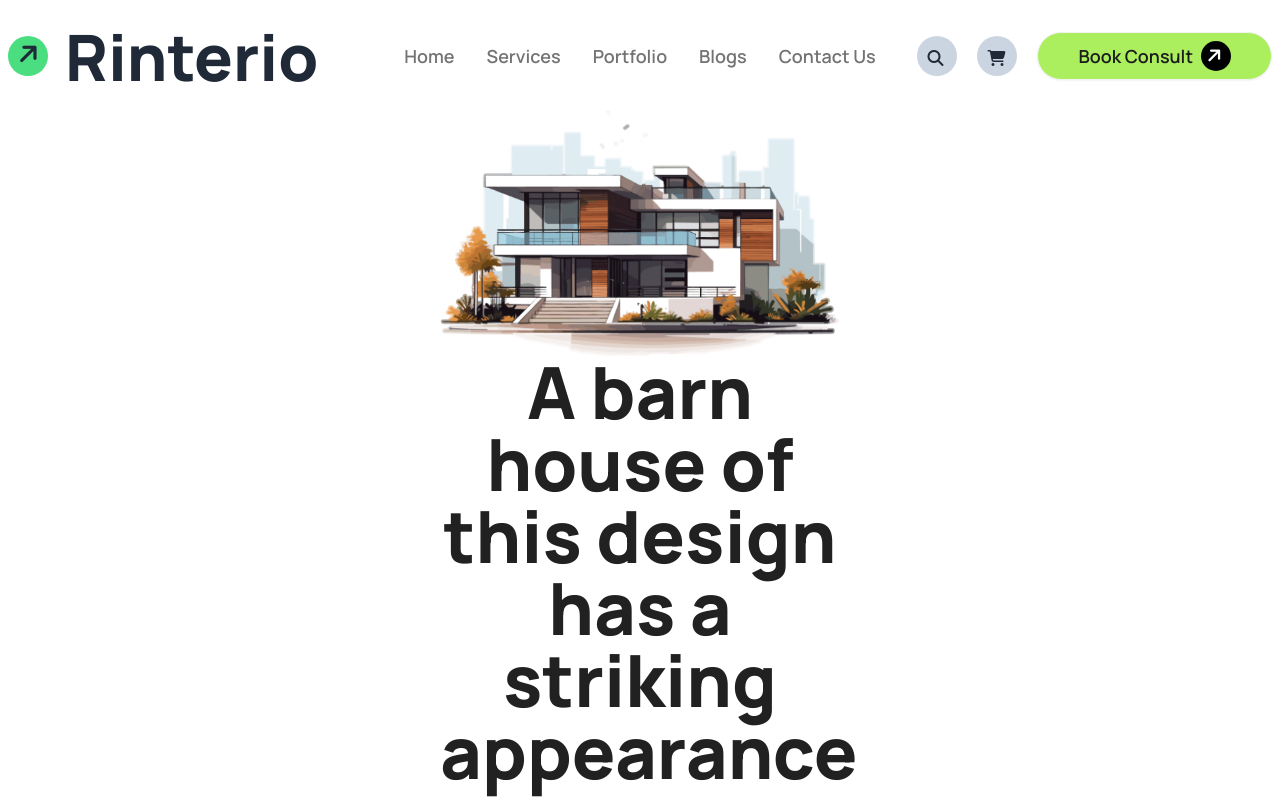
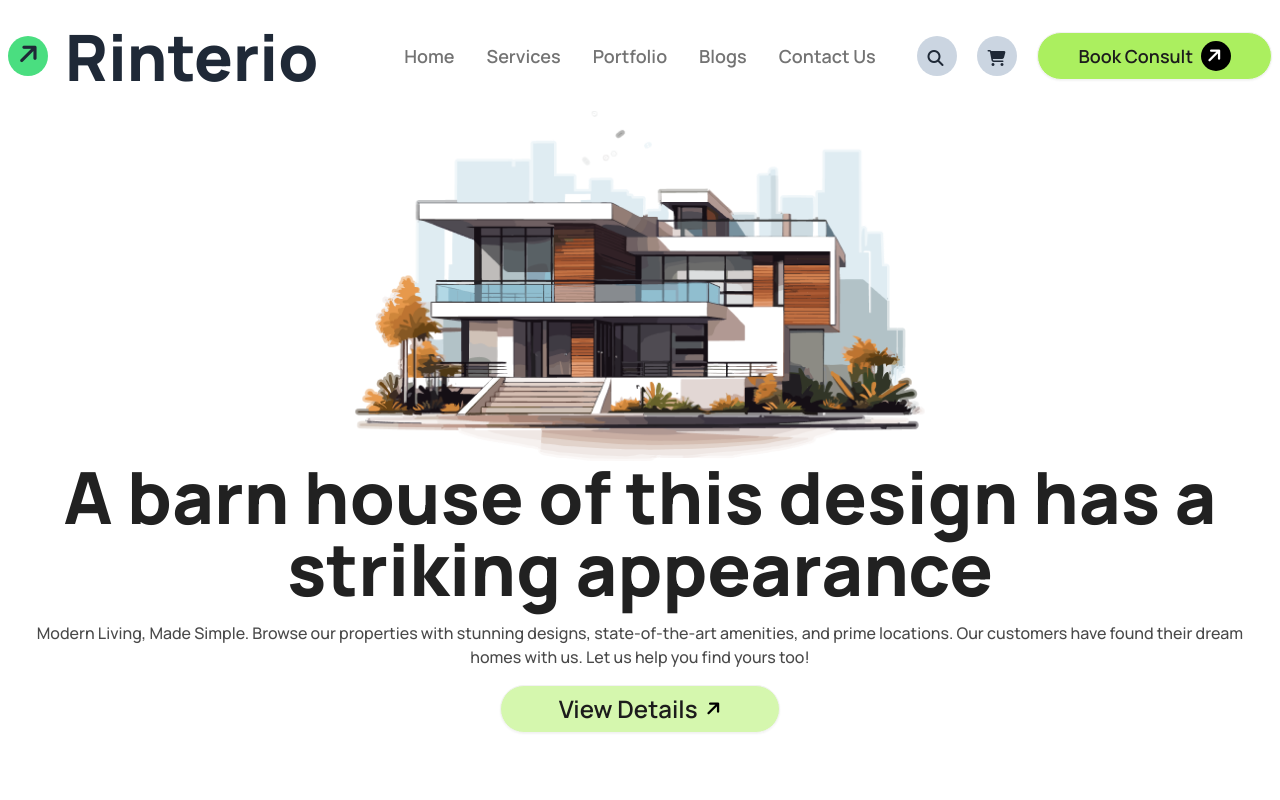
Before and after one commit to abirchokra/Assignment-three, a plain HTML site: page index.html in a window 1280 px wide. Shown: the top 800 px of the page. Drawn offline with nearby package versions, Linux system fonts and the light colour scheme.

Commit message:
header-done

```diff
--- a/index.html
+++ b/index.html
@@ -76,10 +76,10 @@
 
          <div class="flex flex-col justify-center items-center mx-auto">
 
-           <div class="w-[400px] ml-[100px] lg:ml-0">
+           <div class="w-[400px] lg:w-full ml-[100px] lg:ml-0 flex justify-center">
             <img src="assets/banner.png" alt="">
            </div>
-           <div class="text-center w-[400px]  ml-[100px] lg:ml-0 space-y-4">
+           <div class="text-center w-[400px] lg:w-full  ml-[100px] lg:ml-0 space-y-4">
             <h1 class="text-[32px] lg:text-7xl font-[800] text-[rgb(33,33,33)]">A barn house of this design has a <br> striking appearance</h1>
             <p class="font-[500] text-[rgb(73,73,73)] mt-[20px] w-[400px] lg:w-full mx-auto">Modern Living, Made Simple. Browse our properties  with stunning designs, state-of-the-art amenities, and prime locations. Our customers have found their dream <br>homes with us. Let us help you find yours too!</p>
             <div class="flex gap-12 items-center justify-center">
```
